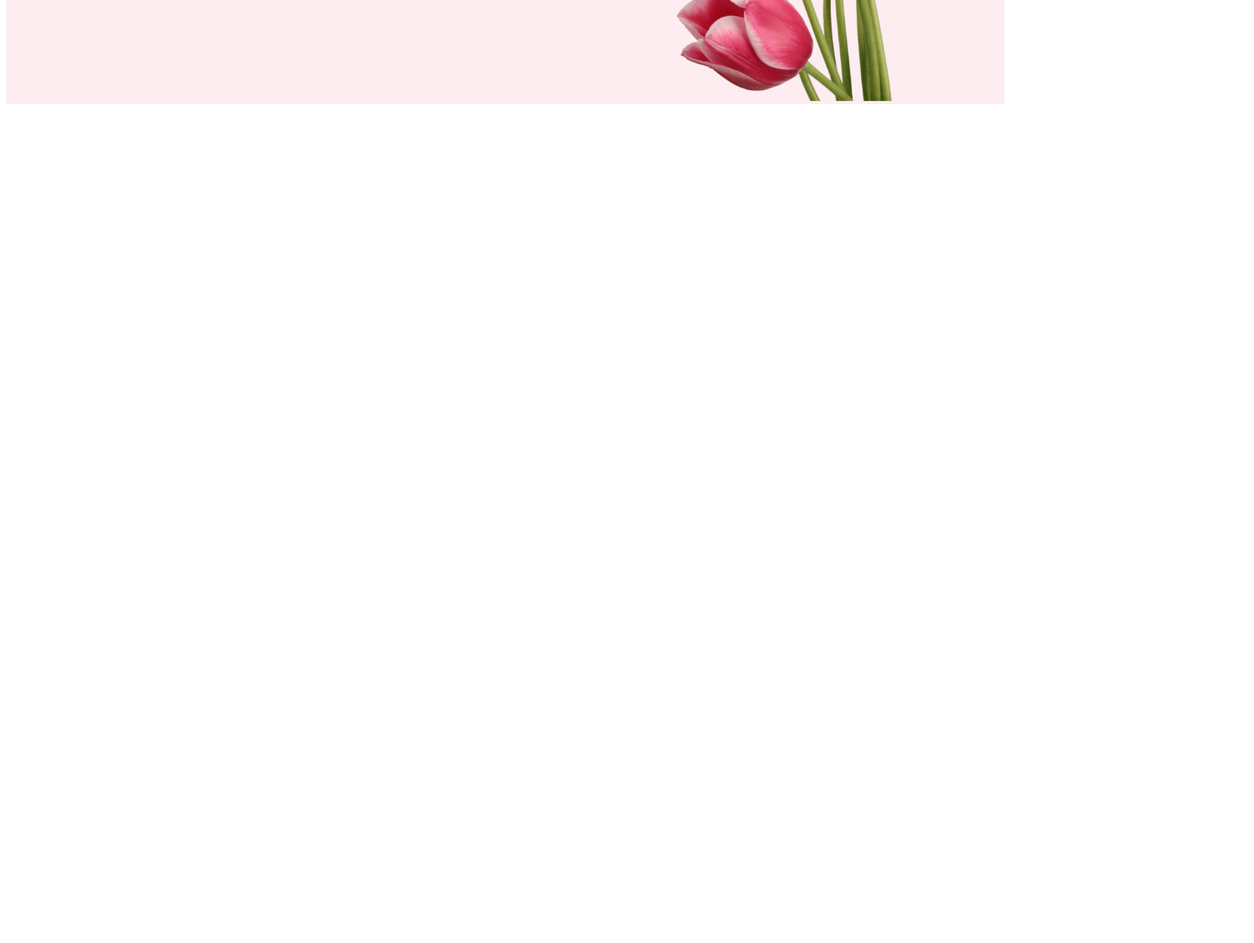
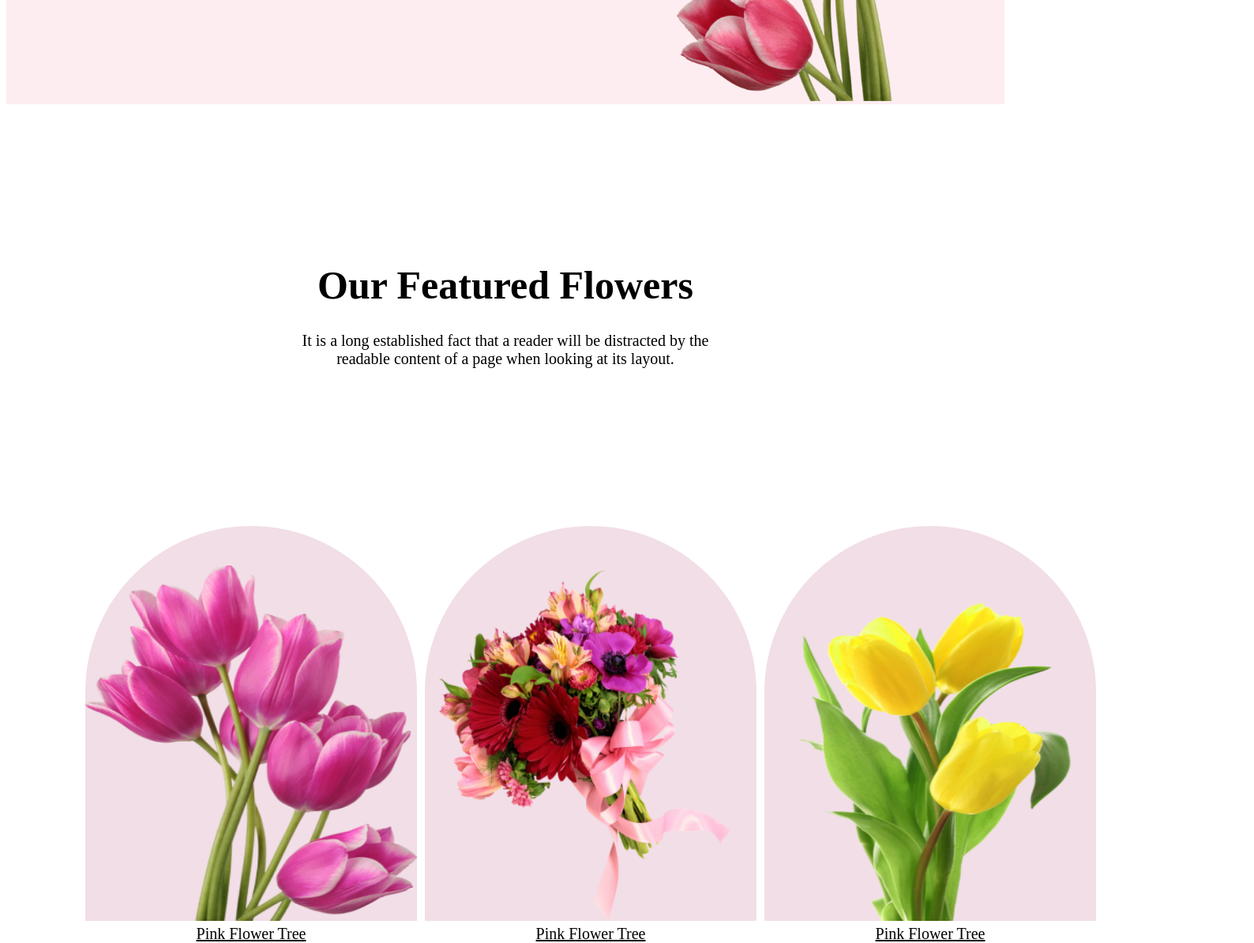
Before and after one commit to rajakar01/flower-shop-portfolio, a plain HTML site: page index.html in a window 1280 px wide. Shown: the part 500-1694 px from the top of the page at 79% size, 1588 px wide, since content can reach past the window. Before the commit the page ends 800 px from the top, so only its background shows below. Drawn offline with Linux system fonts and the light colour scheme.

Commit message:
bonus file

```diff
--- a/index.html
+++ b/index.html
@@ -20,7 +20,15 @@
           </div>
     </header>
     <main>
-
+         <div class="bonus">
+            <h3 class="heading">Our Featured Flowers</h3>
+            <p class=" two-description">It is a long established fact that a reader will be distracted by the readable content of a page when looking at its layout.</p>
+         </div>
+         <section class="extra">
+            <div class="extra-one"><img src="image/pngwing 6.png" alt="" class="one">Pink Flower Tree</div>
+            <div class="extra-two"><img src="image/pngwing 5.png" alt="" class="two">Pink Flower Tree</div>
+            <div class="extra-three"><img src="image/pngwing 7.png" alt="" class="three">Pink Flower Tree</div>
+         </section>
     </main>
     <footer>
 
--- a/styles/style.css
+++ b/styles/style.css
@@ -2,6 +2,7 @@
     color:#27272799
     margin:0px;
 }
+/* header */
 .header{
     padding-left: 120px;
     background-color: #E554731A;
@@ -42,5 +43,48 @@
     font-weight: 700;
     margin-top: 10PX;
     height: 30px;
-    widht:80px;
+    width: 80px;
 }
+/* main part */
+.bonus{
+   text-align: center;
+   margin:200px;
+}
+.heading{
+    font-size: 50px;
+    font-weight: 800;
+    margin-bottom: 10px;
+}
+.two-description{
+    width: 580px;
+    display: inline-flex;
+    font-size: 20px;
+    font-style: normal;
+    font-weight: 400;
+    margin-bottom: 0px;
+}
+.extra{
+    display:flex;
+    margin:0px 100px 10px 100px;
+    justify-content: space-evenly;
+    text-align: center;
+    justify-items: center;
+    margin-top: 0px;
+}
+.extra-one, .extra-two, .extra-three{
+    width: 420px;
+    height: 500px;
+    border-radius: 300px 300px 0px 0px;
+    background: rgba(167, 33, 98, 0.15);
+    margin-right: 10px;
+    text-decoration: underline;
+    font-size: 20px;
+
+}
+.one,.two,.three{
+    width: 420px;
+    height: 450px;
+    margin-top: 50px;
+    margin-right: 100px;
+    padding-right: 100px;
+}
```
